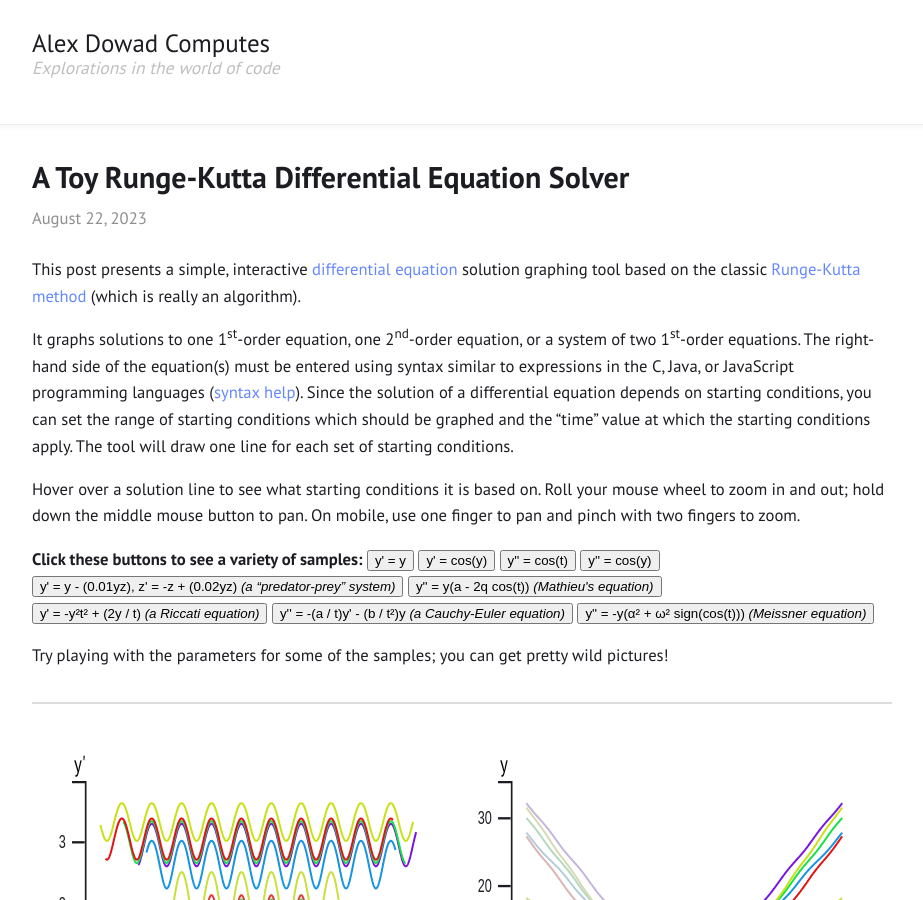
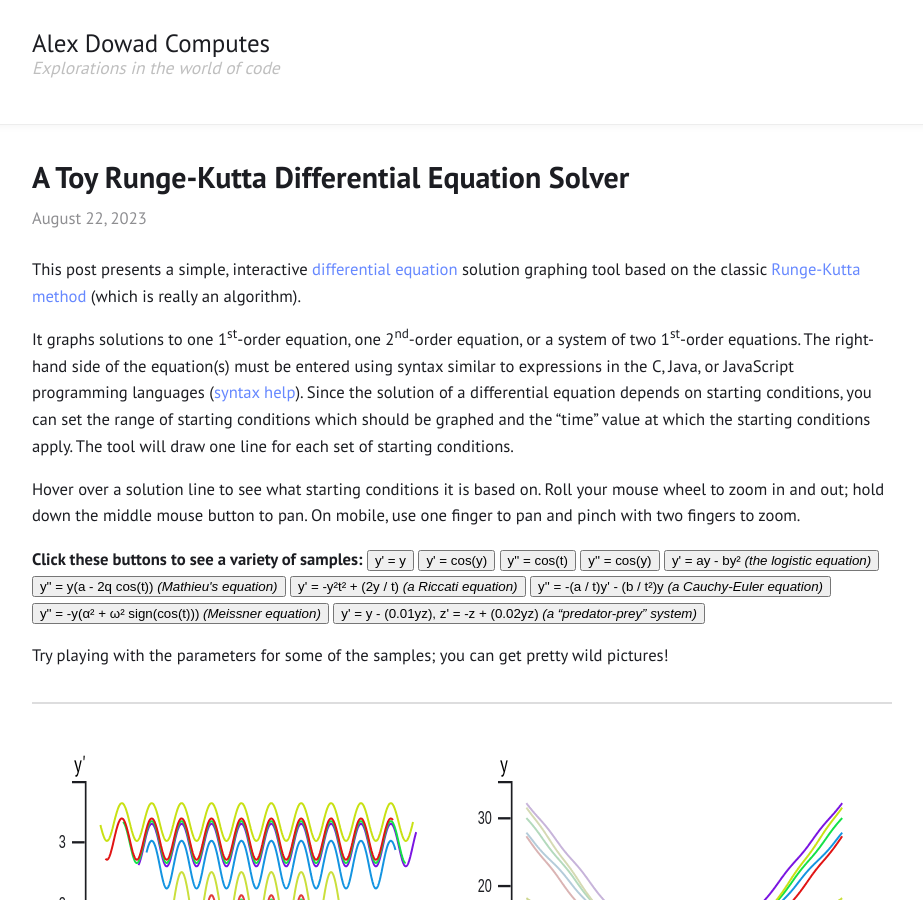
Before and after one commit to alexdowad/alexdowad.github.io, a Jekyll site: the page built from _posts/2023-08-22-a-toy-runge-kutta-solver.html, in a window 1280 px wide and 900 px high. Shown: the whole window, without its empty margins (178-1101 px from the left). Built offline with Jekyll 4.4.1, drawn with Linux system fonts in a browser that asks for light colours; some of the changed lines change nothing that is shown.

Commit message:
Add logistic equation as a sample in RK post

```diff
--- a/_posts/2023-08-22-a-toy-runge-kutta-solver.html
+++ b/_posts/2023-08-22-a-toy-runge-kutta-solver.html
@@ -15,7 +15,7 @@
 
 <p>Hover over a solution line to see what starting conditions it is based on. Roll your mouse wheel to zoom in and out; hold down the middle mouse button to pan. On mobile, use one finger to pan and pinch with two fingers to zoom.</p>
 
-<p><b>Click these buttons to see a variety of samples:</b> <button id='sample_Y'>y' = y</button> <button id='sample_cosY'>y' = cos(y)</button> <button id='sample_cosT'>y'' = cos(t)</button> <button id='sample_cosY_2'>y'' = cos(y)</button> <button id='sample_predprey'>y' = y - (0.01yz), z' = -z + (0.02yz) <i>(a “predator-prey” system)</i></button> <button id='sample_mathieu'>y'' = y(a - 2q cos(t)) <i>(Mathieu's equation)</i></button> <button id='sample_riccati'>y' = -y²t² + (2y / t) <i>(a Riccati equation)</i></button> <button id='sample_cauchy'>y'' = -(a / t)y' - (b / t²)y <i>(a Cauchy-Euler equation)</i></button> <button id='sample_meissner'>y'' = -y(α² + ω² sign(cos(t))) <i>(Meissner equation)</i></button></p>
+<p><b>Click these buttons to see a variety of samples:</b> <button id='sample_Y'>y' = y</button> <button id='sample_cosY'>y' = cos(y)</button> <button id='sample_cosT'>y'' = cos(t)</button> <button id='sample_cosY_2'>y'' = cos(y)</button> <button id='sample_logistic'>y' = ay - by² <i>(the logistic equation)</i></button> <button id='sample_mathieu'>y'' = y(a - 2q cos(t)) <i>(Mathieu's equation)</i></button> <button id='sample_riccati'>y' = -y²t² + (2y / t) <i>(a Riccati equation)</i></button> <button id='sample_cauchy'>y'' = -(a / t)y' - (b / t²)y <i>(a Cauchy-Euler equation)</i></button> <button id='sample_meissner'>y'' = -y(α² + ω² sign(cos(t))) <i>(Meissner equation)</i></button> <button id='sample_predprey'>y' = y - (0.01yz), z' = -z + (0.02yz) <i>(a “predator-prey” system)</i></button></p>
 
 <p>Try playing with the parameters for some of the samples; you can get pretty wild pictures!</p>
 
@@ -1204,6 +1204,18 @@
 		$id('nstarty').value = '8';
 		fireEvent($id('graphtype'), 'change');
 	});
+	$id('sample_logistic').listen('click', () => {
+		$id('graphtype').value = 'order1';
+		$id('exp1').value = '(10*y)-(y^2)';
+		$id('starttime').value = '-1';
+		$id('endtime').value = '1';
+		$id('timestep').value = '0.01';
+		$id('t0').value = '0';
+		$id('starty1').value = '1';
+		$id('starty2').value = '5';
+		$id('nstarty').value = '10';
+		fireEvent($id('graphtype'), 'change');
+	});
 	$id('sample_cosT').listen('click', () => {
 		$id('graphtype').value = 'order2';
 		$id('exp1').value = 'cos(t)';
```
